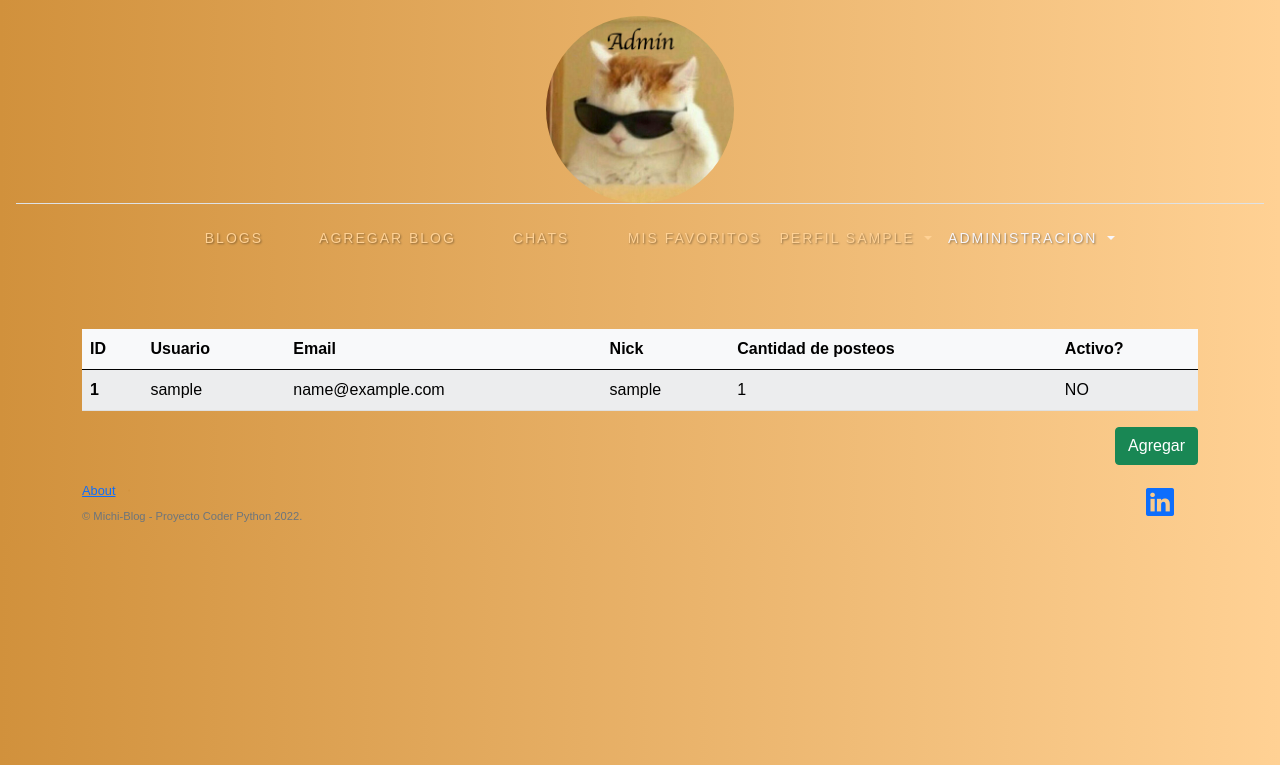
After one commit to julian15987/MichiBlog, a Django app: page /michis in a window 1280 px wide. The commit adds this page. Shown: the top 765 px of the page. Run offline with Django 4.2, Linux system fonts and the light colour scheme; a user stored in the database is signed in; tables that the repository leaves empty hold one stand-in row (values such as "Sample post"); some libraries are stand-ins or nearby versions.

Commit message:
Super user y get michis

```diff
--- a/MBlog/constants.py
+++ b/MBlog/constants.py
@@ -1,5 +1,4 @@
 # Blogs
-
 POST_PER_PAGE: int = 3
 STARS_FOR_FAVOURITE: int = 3
 
--- a/MBlog/urls.py
+++ b/MBlog/urls.py
@@ -18,6 +18,7 @@ urlpatterns = [
     path('category/add', views.add_category, name='add_category'),
     path('category/<int:category_id>/delete', views.delete_category, name='delete_category'),
     path('category/<int:category_id>/edit', views.edit_category, name='edit_category'),
+    path('michis', views.get_michis, name='michis'),
 
     # logins
     path('login', views.login_request, name='login'),
--- a/MBlog/views.py
+++ b/MBlog/views.py
@@ -191,6 +191,13 @@ def edit_category(request, category_id):
     return render(request, "blog/edit_category.html", {'form': form, 'category_id':category_id})
 
 
+# Usuarios
+@login_required(login_url='/login')
+def get_michis(request):
+    michis = MichiProfile.objects.all()
+    return render(request, 'blog/michis.html', {'michis': michis})
+
+
 # Logins
 def login_request(request):
     if request.method == "POST":
--- a/MChat/consumers.py
+++ b/MChat/consumers.py
@@ -1,4 +1,3 @@
-import datetime
 import json
 from channels.generic.websocket import AsyncWebsocketConsumer
 from MChat.models import MichiRoofs, MichiRoofUsers, MichiRoofChats
@@ -10,12 +9,10 @@ class ChatConsumer(AsyncWebsocketConsumer):
 
     @database_sync_to_async
     def create_roof_add_michi(self, roof_id):
-
         try:
             new_roof = MichiRoofs.objects.get(roof_id=roof_id)
         except MichiRoofs.DoesNotExist:
             new_roof = MichiRoofs.objects.create(roof_id=roof_id, michi_owner=self.scope['user'].michiprofile)
-
         MichiRoofUsers.objects.get_or_create(roof_id=new_roof, user_id=self.scope['user'].michiprofile)
 
     @database_sync_to_async
--- a/templates/base.html
+++ b/templates/base.html
@@ -82,6 +82,7 @@
                             </a>
                             <ul class="dropdown-menu" aria-labelledby="navbarDropdownMenuLink">
                                 <li><a class="dropdown-item" href="{% url 'categories' %}">Categorias</a></li>
+                                <li><a class="dropdown-item" href="{% url 'michis' %}">Michis</a></li>
                             </ul>
                         </li>
                         {% endif %}
--- a/templates/blog/categories.html
+++ b/templates/blog/categories.html
@@ -50,6 +50,6 @@
                 <p class="mb-0">Agregar</p>
             </a>
         </div>
-
+    </div>
 
 {% endblock %}
--- /dev/null
+++ b/templates/blog/michis.html
@@ -0,0 +1,43 @@
+{% extends "base.html" %}
+
+{% block adminactive %} active {% endblock adminactive %}
+
+{% block title %} Categorias {% endblock %}
+
+{% block body %}
+
+    <div class="container ">
+        <div class="table-responsive " >
+            <table class="table table-fit table-light mt-5 table-striped" >
+                <thead>
+                    <tr>
+                        <th scope="col">ID</th>
+                        <th scope="col">Usuario</th>
+                        <th scope="col">Email</th>
+                        <th scope="col">Nick</th>
+                        <th scope="col">Cantidad de posteos</th>
+                        <th scope="col">Activo?</th>
+                    </tr>
+                </thead>
+                <tbody>
+                    {% for michi in michis %}
+                        <tr>
+                            <th scope="row">{{ michi.id }}</th>
+                            <td>{{ michi.user.username }}</td>
+                            <td>{{ michi.user.email }}</td>
+                            <td>{{ michi.nickname }}</td>
+                            <td>{{ michi.michipost_set.all|length }}</td>
+                            <td>{% if michi.erased %}NO{% else %}SI{% endif %}</td>
+                        </tr>
+                    {% endfor %}
+                </tbody>
+            </table>
+        </div>
+
+        <div class="d-grid gap-2 d-md-flex justify-content-md-end">
+            <a type="button" href="{% url 'add_category' %}" class="btn btn-success justify-content-md-end">
+                <p class="mb-0">Agregar</p>
+            </a>
+        </div>
+    </div>
+{% endblock %}
```
Also changed, not shown: MChat/static/js/main.js (+7 -0 lines), MChat/views.py (+5 -2 lines), templates/chat/create_roof.html (+5 -2 lines), MChat/constants.py (added).
